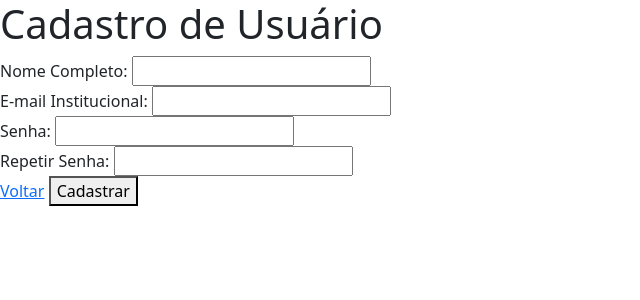
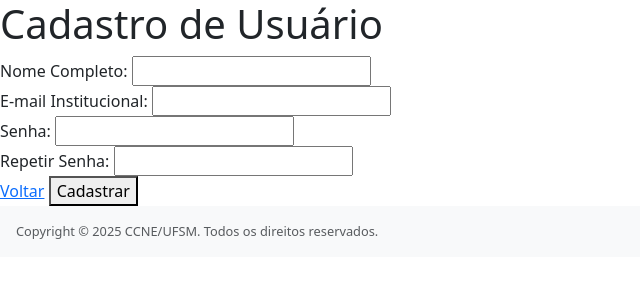
Before and after one commit to mika-font/projeto-institucional-ccne, a PHP site: page /programacao/forms/form_user.php in a window 1280 px wide. Shown: the top 300 px of the page, without its empty margins (0-640 px from the left). Run offline with PHP 8.4, Linux system fonts and the light colour scheme.

Commit message:
Adição da navbar e footer nas páginas

```diff
--- /dev/null
+++ b/assets/css/basic.css
@@ -0,0 +1,25 @@
+:root {
+    --cor-primaria: #0c1b67;
+    --cor-secundaria: #db5400;
+    --cor-fundo: #f0f0f0;
+    --cor-fundo-footer: #929292;
+    --cor-texto: #2c2c2c;
+}
+
+body .background {
+    background-color: var(--cor-fundo);
+    padding-bottom: 3rem;
+    margin-bottom: 3rem;
+}
+
+.footer {
+    background-color: var(--cor-fundo-footer);
+    color: var(--cor-texto);
+    padding: 1rem;
+    text-align: left;
+    font-size: 0.8rem;
+    bottom: 0;
+    left: 0;
+    right: 0;
+    z-index: 1000;
+}
--- a/control.php
+++ b/control.php
@@ -1,7 +1,7 @@
 <?php
     session_start();
     include_once(__DIR__ . '/configs/rules.php');
-    // Verifica se o usuário está logado
+
     if (!isset($_SESSION['email']) || !isset($_SESSION['id_user']) || !isset($_SESSION['type']) || !isset($_SESSION['last_access'])) {
         session_unset();
         session_destroy();
@@ -26,7 +26,6 @@
     // Atualiza o tempo do último acesso
     $_SESSION['last_access'] = time();
 
-    // Conecta ao banco após verificação da sessão
     include_once(__DIR__ . '/conect.php');
     $conect = conectServer();
 ?>
--- a/forms/form_user.php
+++ b/forms/form_user.php
@@ -1,7 +1,7 @@
 <?php
 session_start();
-include_once('../configs/rules.php');
-include_once('../conect.php');
+include_once(__DIR__ . '/../configs/rules.php');
+include_once(__DIR__ . '/../conect.php');
 $conect = conectServer();
 
 $edit_mode = false;
@@ -49,11 +49,17 @@ $type = $user_editing['tipo'] ?? 0;
     <meta charset="UTF-8">
     <meta name="viewport" content="width=device-width, initial-scale=1.0">
     <link rel="shortcut icon" href="../assets/icons/faviconccne.png" type="image/x-icon">
-    <link rel="stylesheet" href="./assets/css/bootstrap.min.css">
-    <title>Portal de Bolsas CCNE</title>
+    <link rel="stylesheet" href="https://cdn.jsdelivr.net/npm/bootstrap-icons@1.11.3/font/bootstrap-icons.min.css">
+    <link rel="stylesheet" href="../assets/css/bootstrap.min.css">
+    <link rel="stylesheet" href="../assets/css/basic.css">
+    <title>Portal de Bolsas | CCNE</title>
 </head>
 
 <body>
+    <?php if(isset($_SESSION['id_user'])) {
+        include_once(__DIR__ . '/../templates/header.php');
+    } ?>
+
     <main>
         <form action="../processes/process_user.php" method="post">
             <h1><?= $edit_mode ? 'Alteração' : 'Cadastro' ?> de Usuário</h1>
@@ -120,7 +126,7 @@ $type = $user_editing['tipo'] ?? 0;
             <?php endif; ?>
         </form>
     </main>
-    <script src="../assets/js/bootstrap.bundle.min.js"></script>
+    <?php include_once(__DIR__ . '/../templates/footer.php'); ?>
 </body>
 
 </html>
--- /dev/null
+++ b/templates/footer.php
@@ -0,0 +1,4 @@
+<footer class="bg-light text-right text-muted p-3 mt-auto footer">
+    <span class="text-muted">Copyright © 2025 CCNE/UFSM. Todos os direitos reservados.</span>
+</footer>
+<script src="./assets/js/bootstrap.bundle.min.js"></script>
```
Also changed, not shown: assets/css/custom.css (+8 -5 lines), central.php (+9 -45 lines), details/details_bag.php (+5 -3 lines), details/details_candidate.php (+6 -1 lines), forms/form_application.php (+8 -3 lines), forms/form_bag.php (+5 -3 lines), forms/form_course.php (+6 -4 lines), forms/form_subunit.php (+6 -3 lines), templates/header.php (added, +42 -0 lines).
